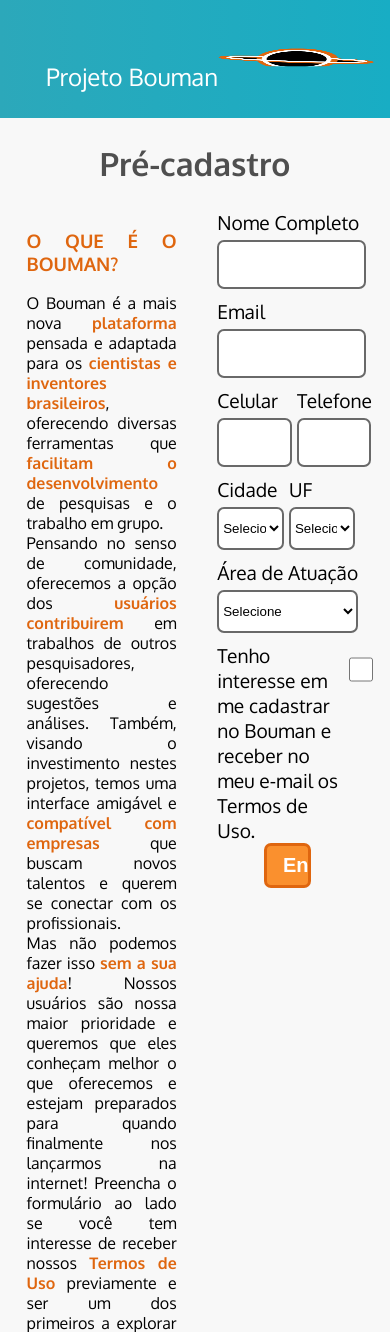
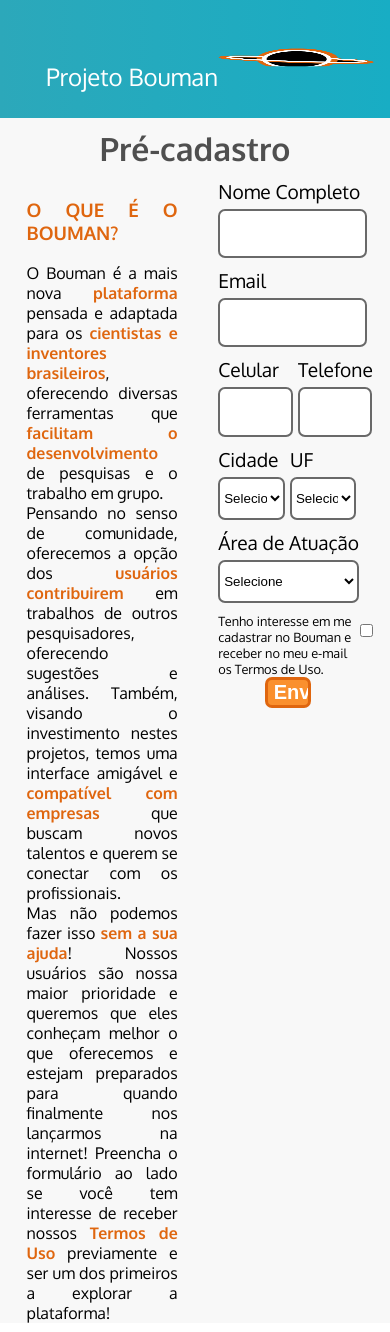
Before and after one commit to billyjoe-ram/bouman, a PHP site: page / in a window 390 px wide. Shown: the top 1332 px of the page. Run offline with PHP 8.4, Linux system fonts and the light colour scheme; data that the repository does not hold is empty.

Commit message:
responsive for small notebooks

```diff
--- a/web/lauch-page/css/style.css
+++ b/web/lauch-page/css/style.css
@@ -7,6 +7,7 @@ html, body {
 body{
     height: 100vh;
     width: 100vw;
+    overflow: hidden;
     background-color: #F8F8F8;
     font-family: 'Oxygen', sans-serif;
 }
@@ -41,7 +42,7 @@ main {
 }
 
 .titulo-pag {
-    margin: 3vh 0;
+    margin: 1.2vh 0;
 }
 
 .info {
@@ -67,6 +68,10 @@ p {
     margin-left: 5.2vw;
 }
 
+.check {
+    font-size: .8rem;
+}
+
 #enviar{
     background-color:  #FA902E;
     color: white;
@@ -74,7 +79,6 @@ p {
     font-weight: bold;
     border: 3px solid  #DF660F;
     border-radius: 7px;
-    padding: .5rem 1rem;
     margin-left: 30%;
     width: 30%;
 }
@@ -93,6 +97,11 @@ p {
     height: 5.1vh;
 }
 
+#interesse {
+    width: 12vw;
+    height: 3vh;
+}
+
 h6{
     margin-left: 7%;
 }
@@ -105,6 +114,11 @@ h6{
     display: grid;
     width: 17vw;
     height: 5.1vh;
+}
+
+select option {
+    height: 4.8vh;
+    width: 17.5vw;
 }
 
 #celular, #cidade {
--- a/web/lauch-page/index.php
+++ b/web/lauch-page/index.php
@@ -133,7 +133,7 @@
 
             <!--INICIO INTERESSE BOUMAN-->
             <div class="row">
-                <label>
+                <label class="check">
                     Tenho interesse em me cadastrar no Bouman e receber no meu e-mail os Termos de Uso.
                 </label>
                 <input type="checkbox" id="interesse" name="txtinteresse">
```
